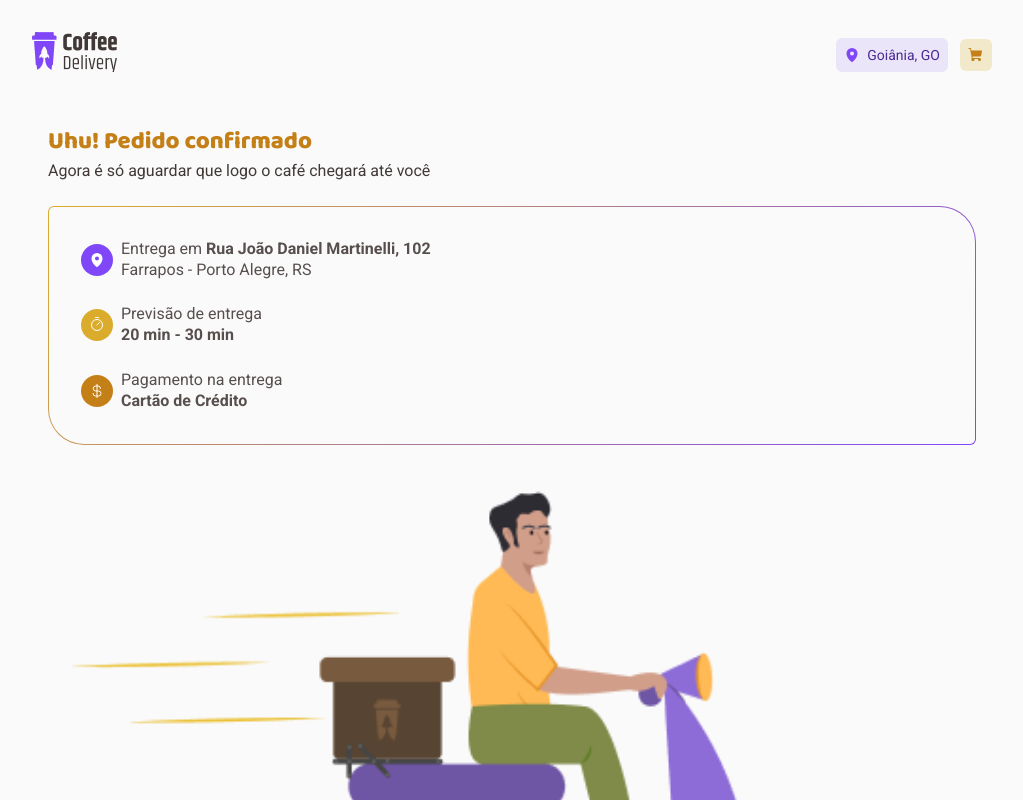
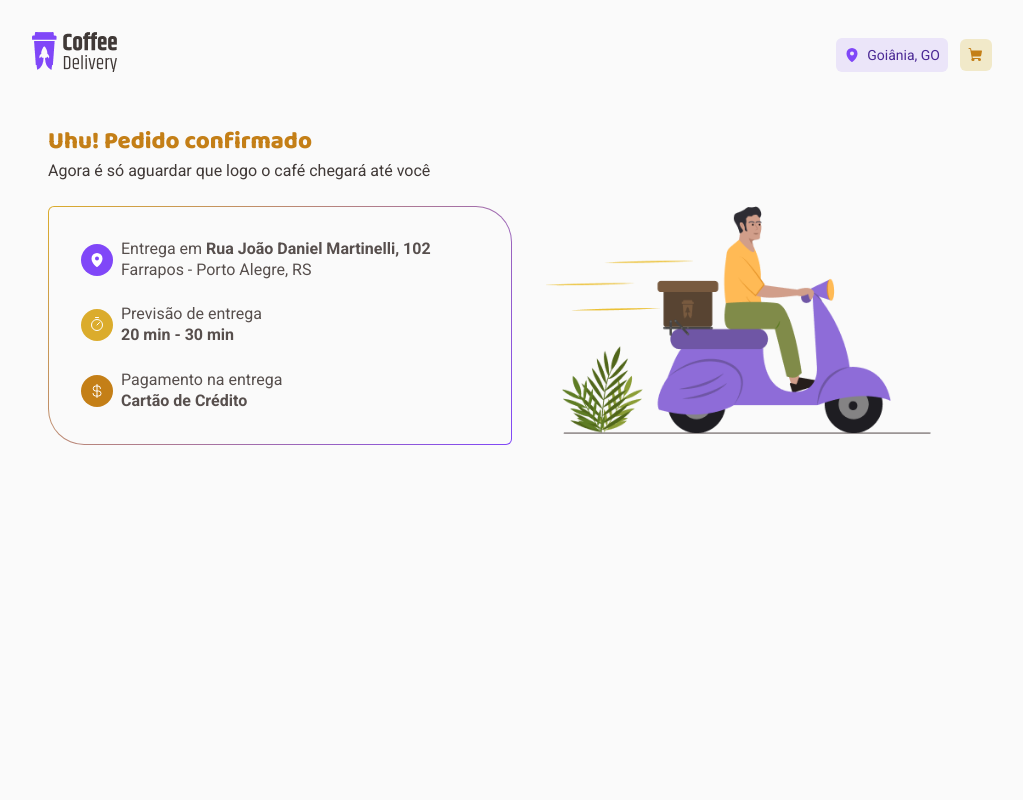
Before and after one commit to YasminGonc/coffe-delivery, a React (Vite) app: page /success in a window 1280 px wide. Shown: the top 800 px of the page, without its empty margins (128-1151 px from the left). Built offline with nearby package versions, Linux system fonts and the light colour scheme.

Commit message:
Update styles.ts

```diff
--- a/src/pages/Success/styles.ts
+++ b/src/pages/Success/styles.ts
@@ -5,6 +5,29 @@ export const SuccessContainer = styled.div`
 
     display: flex;
     flex-direction: column;
+
+    @media screen and (min-width: 768px) {
+        display: grid;
+        grid-template-columns: 1fr 1fr;
+        grid-template-areas:
+            'textTitle .'
+            'deliveryInfo img'
+        ;
+
+        img {
+            grid-area: img;
+            width: 90%;
+            align-self: flex-end;
+            justify-self: center;
+        }
+    }
+
+    @media screen and (min-width: 1440px) {
+        img {
+            width: 70%;
+        }
+    }
+
 `
 export const TitleContainer = styled.div`
     h2 {
@@ -19,6 +42,10 @@ export const TitleContainer = styled.div`
         color: var(--baseSubtitle);
         font-size: 1rem; //1.25rem no desktop
     }
+
+    @media screen and (min-width: 768px) {
+        grid-area: textTitle;
+    }
 `
 export const DeliveryInfo = styled.div`
     padding: 2rem;
@@ -32,6 +59,7 @@ export const DeliveryInfo = styled.div`
 
     display: flex;
     flex-direction: column;
+    justify-content: center;
     gap: 1.5rem;
 
     &::before {
@@ -45,6 +73,11 @@ export const DeliveryInfo = styled.div`
         margin: -1px;
         border-radius: inherit;
         background: linear-gradient(135deg, #DBAC2C, #8047F8);
+    }
+
+    @media screen and (min-width: 768px) {
+        grid-area: deliveryInfo;
+        margin: 1.5rem 0 0 0;
     }
 `
 export const Info = styled.div`
```
